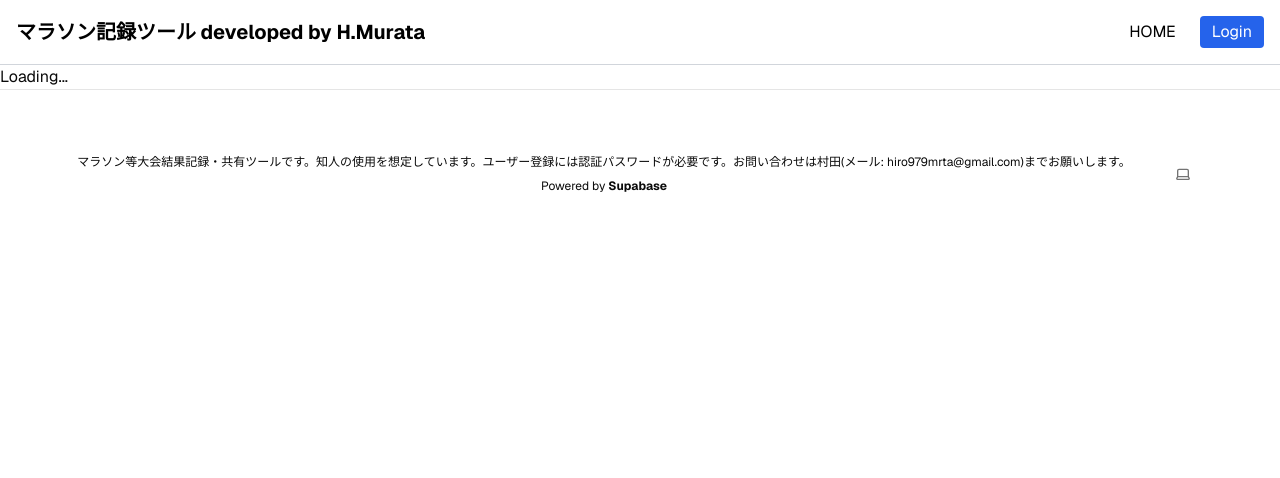
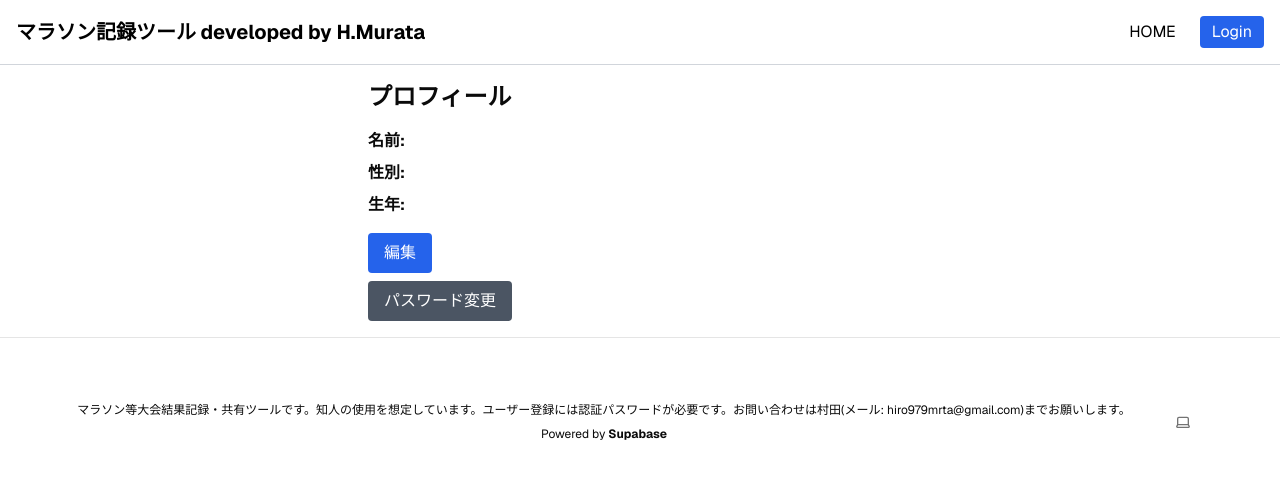
Before and after one commit to hrsmrt/run-record, a Next.js app: page /profile in a window 1280 px wide. Shown: the top 478 px of the page. Built offline with nearby package versions, Linux system fonts and the light colour scheme; no server answers.

Commit message:
プロフィールが作成されていなくてもプロフィール画面を表示

```diff
--- a/app/profile/edit/page.tsx
+++ b/app/profile/edit/page.tsx
@@ -25,7 +25,7 @@ export default function ProfileEditPage() {
                 .from("profiles")
                 .select("name, gender, birth_year")
                 .eq("user_id", user.id)
-                .single()
+                .maybeSingle()
 
             if (error) {
                 console.error(error)
@@ -46,20 +46,23 @@ export default function ProfileEditPage() {
 
         const { data, error } = await supabase
             .from("profiles")
-            .update({
+            .upsert({
+                user_id: user.id,
                 name: profile.name ?? "",
                 gender: profile.gender ?? "",
                 birth_year: profile.birth_year ?? null,
-            })
-            .eq("user_id", user.id);
+            },
+                { onConflict: "user_id" }  // user_id が被ったら update
+            )
 
         if (error) {
             console.error(error)
-            alert("更新に失敗しました")
-        } else {
-            console.log("Updated profile:", data);
-            router.push("/profile")
+            alert("保存に失敗しました")
+            return
         }
+
+        console.log("Saved profile:", data)
+        router.push("/profile")
     }
 
     if (loading) return <div>Loading...</div>
--- a/app/profile/page.tsx
+++ b/app/profile/page.tsx
@@ -12,32 +12,38 @@ type Profile = {
 
 export default function ProfilePage() {
   const [profile, setProfile] = useState<Profile | null>(null)
+  const [loading, setLoading] = useState(true)
 
   useEffect(() => {
     const fetchProfile = async () => {
       const supabase = createClient()
       const { data: { user } } = await supabase.auth.getUser()
-      if (!user) return
+      if (!user) {
+        setLoading(false)
+        return
+      }
 
       const { data, error } = await supabase
         .from("profiles")
         .select("name, gender, birth_year")
         .eq("user_id", user.id)
-        .single()
+        .maybeSingle()
+
       if (error) console.error(error)
-      else setProfile(data)
+      setProfile(data ?? { name: "", gender: "", birth_year: 0 })
+      setLoading(false)
     }
     fetchProfile()
   }, [])
 
-  if (!profile) return <div>Loading...</div>
+  if (loading) return <div>Loading...</div>
 
   return (
     <div className="max-w-xl mx-auto p-4">
       <h1 className="text-2xl font-bold mb-4">プロフィール</h1>
-      <div className="mb-2"><strong>名前:</strong> {profile.name}</div>
-      <div className="mb-2"><strong>性別:</strong> {profile.gender}</div>
-      <div className="mb-2"><strong>生年:</strong> {profile.birth_year}</div>
+      <div className="mb-2"><strong>名前:</strong> {profile?.name || ""}</div>
+      <div className="mb-2"><strong>性別:</strong> {profile?.gender || ""}</div>
+      <div className="mb-2"><strong>生年:</strong> {profile?.birth_year || ""}</div>
 
       <div className="mt-4 flex flex-col gap-2">
         <Link
```
Lines whose indentation alone changed are shown as unchanged.
